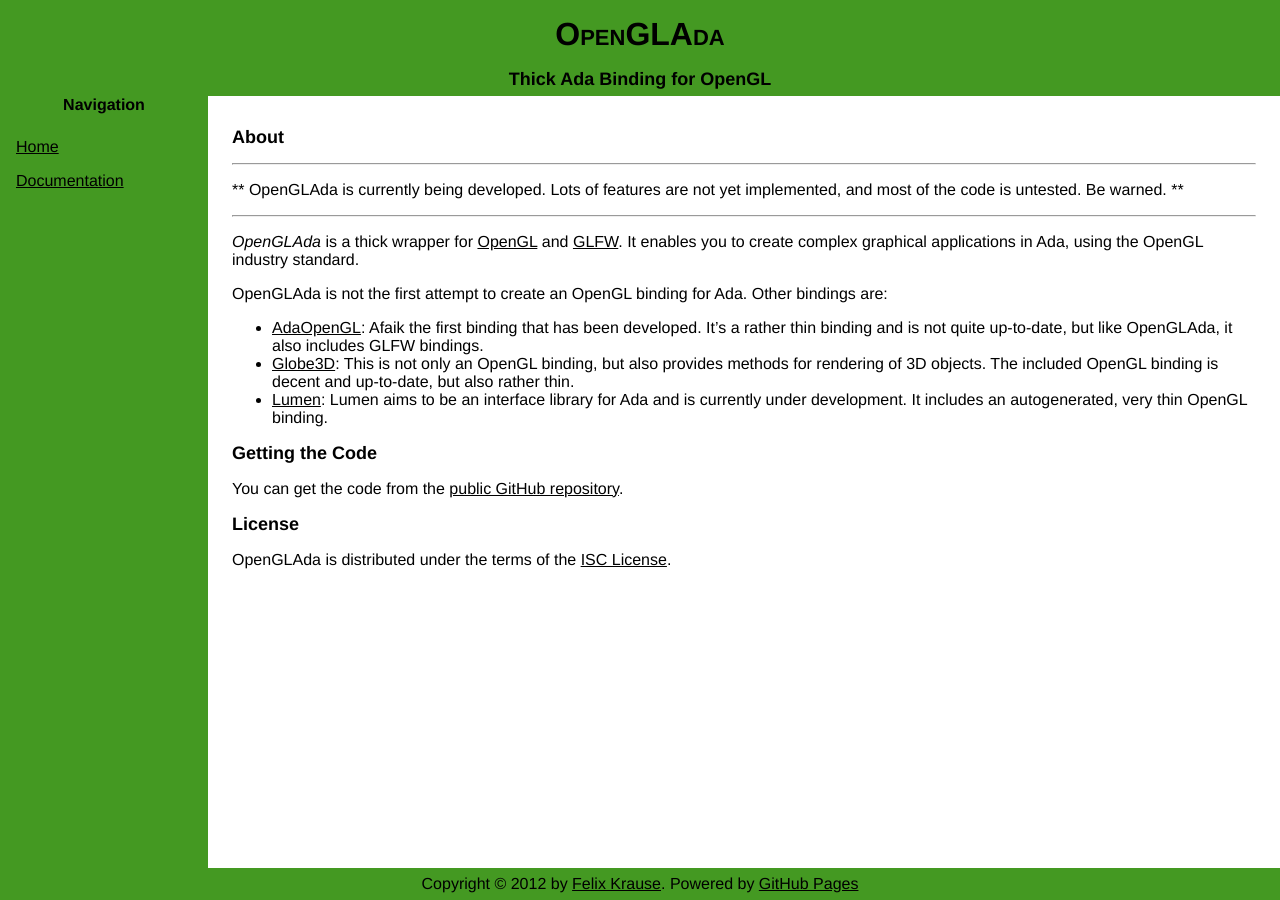
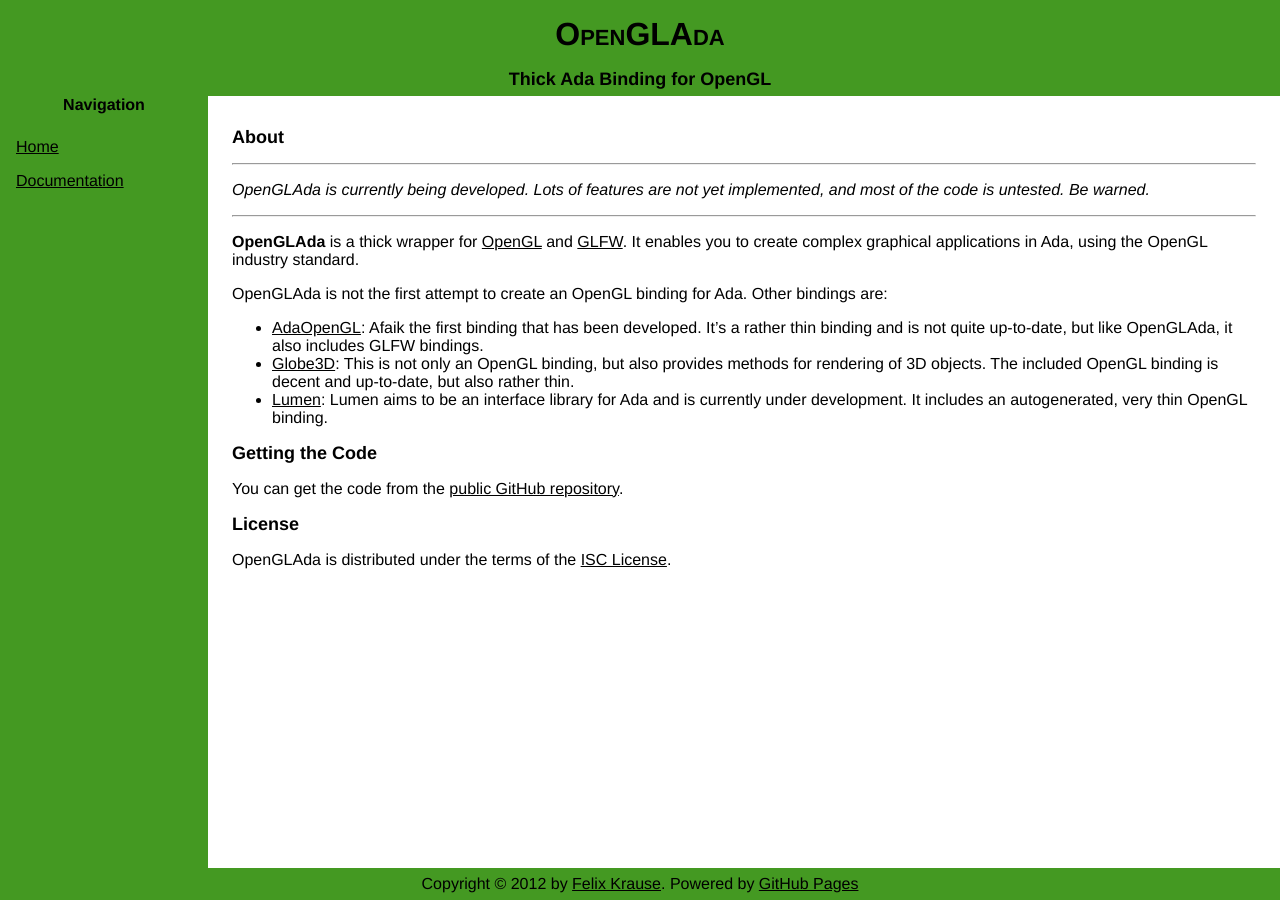
Before and after one commit to flyx/OpenGLAda, a Jekyll site: the page built from index.md, in a window 1280 px wide. Built offline with Jekyll 4.4.1, drawn with Linux system fonts in a browser that asks for light colours.

```diff
--- a/index.md
+++ b/index.md
@@ -6,11 +6,12 @@ title : Home
 ## About
 
 - - -
-** OpenGLAda is currently being developed. Lots of features are not yet implemented,
-and most of the code is untested. Be warned. **
+
+*OpenGLAda is currently being developed. Lots of features are not yet implemented, and most of the code is untested. Be warned.*
+
 - - -
 
-*OpenGLAda* is a thick wrapper for [OpenGL](http://www.opengl.org/) and
+**OpenGLAda** is a thick wrapper for [OpenGL](http://www.opengl.org/) and
 [GLFW](http://www.glfw.org/). It enables you to create complex graphical
 applications in Ada, using the OpenGL industry standard.
 
```
